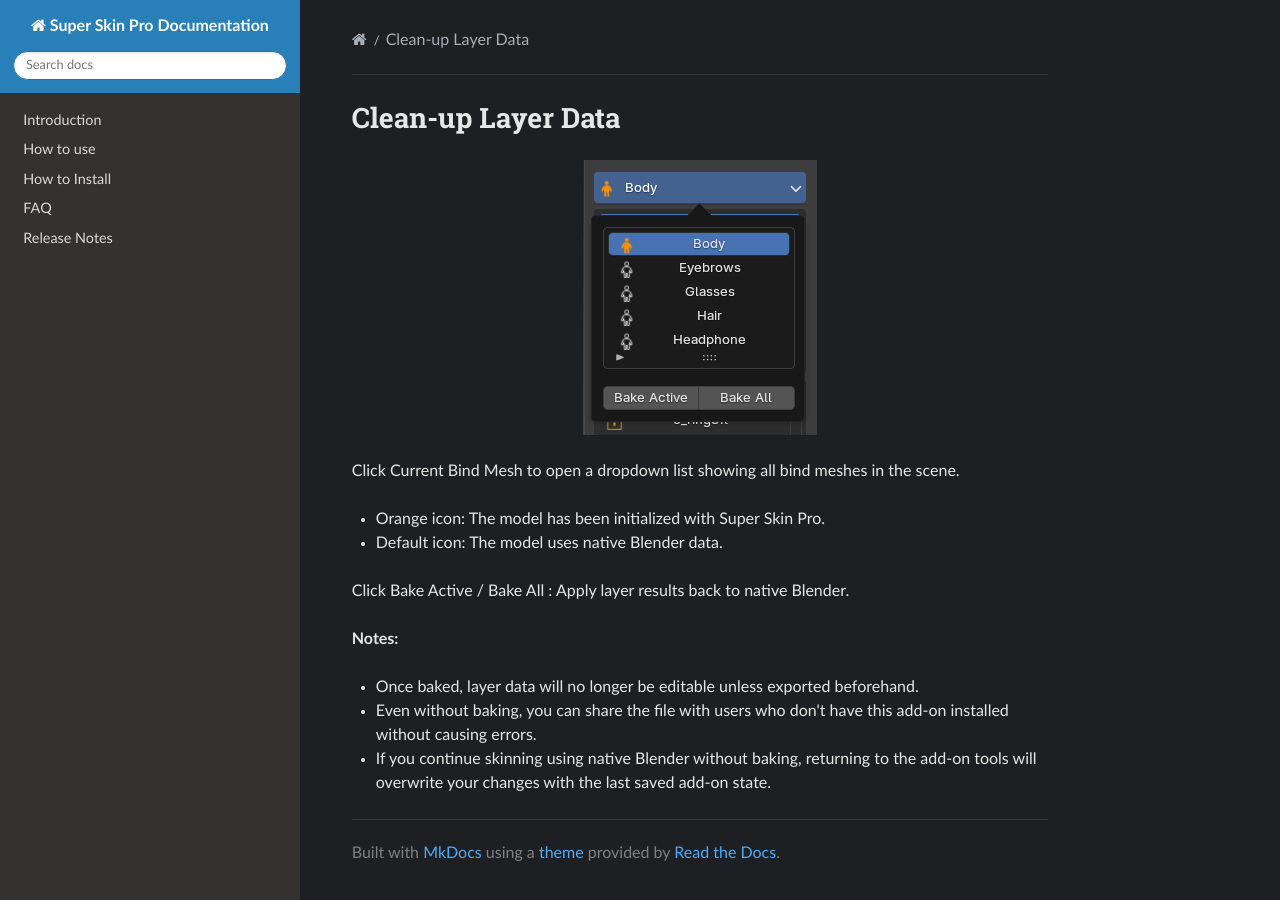
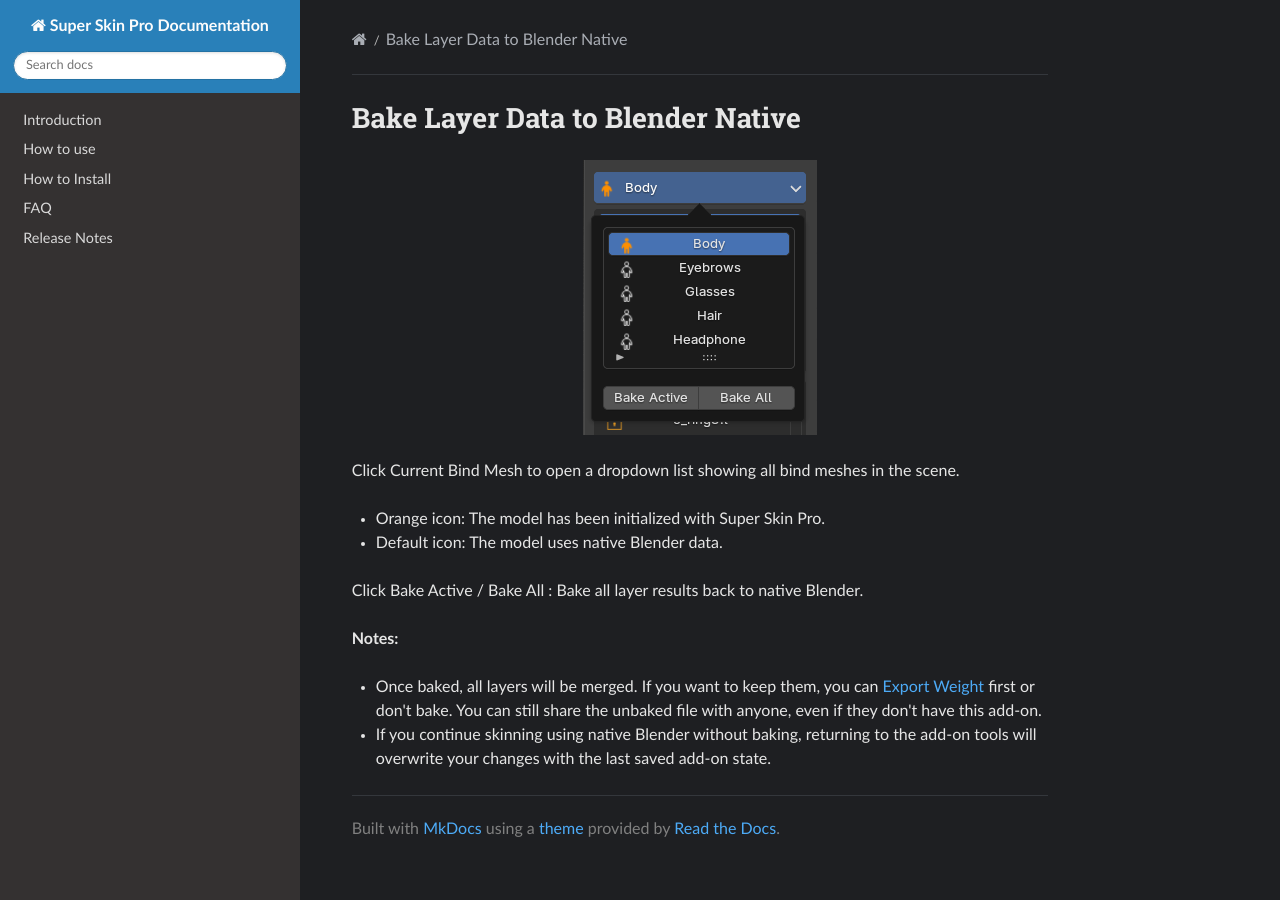
Before and after one commit to tonmaiart/superskinpro-docs, an MkDocs documentation site: the page built from docs/bindmesh.md, in a window 1280 px wide. Built offline with MkDocs 1.6.1, drawn with Linux system fonts in a browser that asks for light colours; nearby versions of some CDN libraries.

Commit message:
Update Docs

```diff
--- a/docs/bindmesh.md
+++ b/docs/bindmesh.md
@@ -1,5 +1,5 @@
 
-# **Clean-up Layer Data**
+# **Bake Layer Data to Blender Native**
 
 <figure markdown>
 ![Deform Bone List](assets/images/layer_list_breakdown_mesh.png)
@@ -12,13 +12,11 @@ Click Current Bind Mesh to open a dropdown list showing all bind meshes in the s
 - Default icon: The model uses native Blender data.
 
 
-Click Bake Active / Bake All : Apply layer results back to native Blender.
+Click Bake Active / Bake All : Bake all layer results back to native Blender.
 
 
 **Notes:**
 
-- Once baked, layer data will no longer be editable unless exported beforehand.
-
-- Even without baking, you can share the file with users who don't have this add-on installed without causing errors.
+- Once baked, all layers will be merged. If you want to keep them, you can [Export Weight](object_tools.md#weight-export) first or don't bake. You can still share the unbaked file with anyone, even if they don't have this add-on.
 
 - If you continue skinning using native Blender without baking, returning to the add-on tools will overwrite your changes with the last saved add-on state.
```
Also changed, not shown: docs/edit_tools.md (+4 -6 lines), docs/skinning_tab.md (+1 -2 lines).
